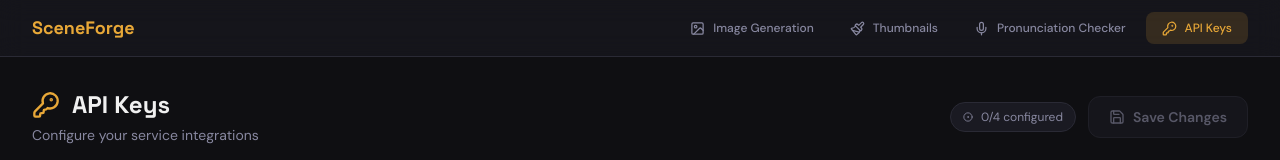
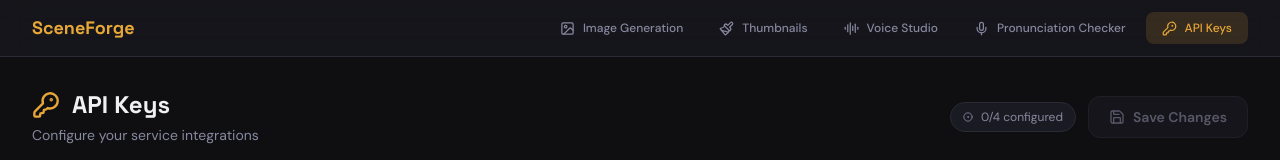
Before and after one commit to kabeermahmood/SceneForge, a Next.js app: page /api-keys in a window 1280 px wide. Shown: the top 160 px of the page. Built offline with nearby package versions, Linux system fonts and the light colour scheme.

Commit message:
add voice studio in the top navigation

```diff
--- a/components/NavBar.tsx
+++ b/components/NavBar.tsx
@@ -2,11 +2,12 @@
 
 import Link from "next/link";
 import { usePathname } from "next/navigation";
-import { ImageIcon, Mic, KeyRound, Paintbrush } from "lucide-react";
+import { ImageIcon, Mic, KeyRound, Paintbrush, AudioLines } from "lucide-react";
 
 const NAV_ITEMS = [
   { href: "/", label: "Image Generation", icon: ImageIcon },
   { href: "/thumbnails", label: "Thumbnails", icon: Paintbrush },
+  { href: "/voice-studio", label: "Voice Studio", icon: AudioLines },
   { href: "/pronunciation", label: "Pronunciation Checker", icon: Mic },
   { href: "/api-keys", label: "API Keys", icon: KeyRound },
 ];
```
